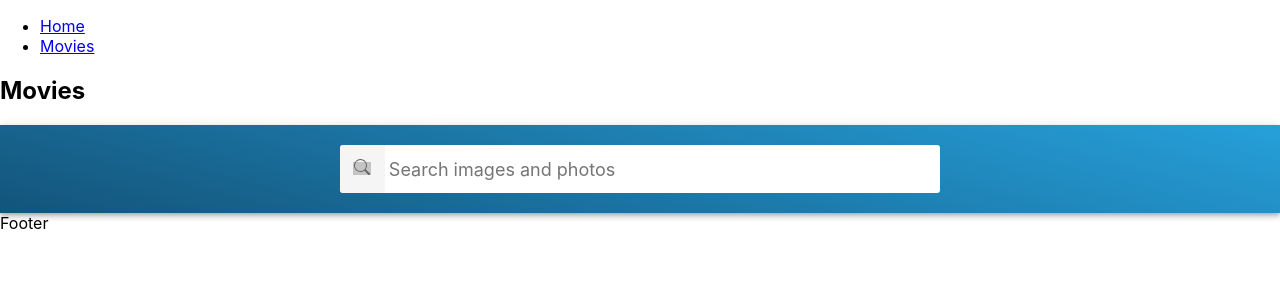
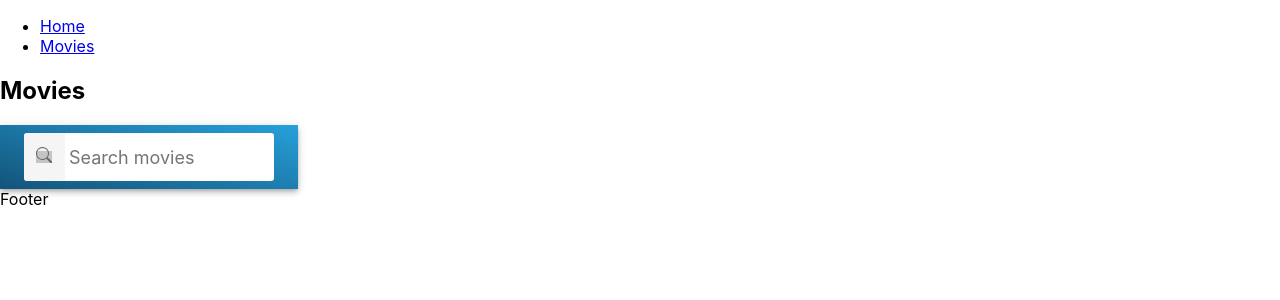
Before and after one commit to InnaPokydko/goit-react-hw-05-movies, a React (Create React App) app: page /movies in a window 1280 px wide. Shown: the top 300 px of the page. Built offline with nearby package versions, Linux system fonts and the light colour scheme; no server answers; grey boxes are pictures that could not be loaded.

Commit message:
page Movies

```diff
--- a/package.json
+++ b/package.json
@@ -10,6 +10,7 @@
     "@testing-library/react": "^12.1.4",
     "@testing-library/user-event": "^13.5.0",
     "axios": "^1.4.0",
+    "formik": "^2.2.9",
     "react": "^18.1.0",
     "react-dom": "^18.1.0",
     "react-icons": "^4.8.0",
--- a/src/components/MovieList/MovieList.jsx
+++ b/src/components/MovieList/MovieList.jsx
@@ -1,16 +1,19 @@
 import { Link } from "react-router-dom";
-import { Container, MovieWrapper } from "./MovieList.styled";
+import { Container } from "./MovieList.styled";
 
- const MovieList = ({ movies }) => {
+const MovieList = ({ movies }) => {
   return (
     <Container>
-      {movies.map((movie) => (
-        <MovieWrapper key={movie.id}>
-          <Link to={`${movies.id}`}>
-
-          </Link>
-        </MovieWrapper>
-      ))}
+       <ul>
+          {movies && movies.map(({ id, title, poster_path }) => (
+            <li key={id}>
+              <Link to={`/movies/${id}`}>
+              <h2>{title}</h2>
+              <img src={`https://image.tmdb.org/t/p/w500/${poster_path}`} alt={title} />
+              </Link>
+            </li>
+          ))}
+        </ul>
     </Container>
   );
 };
--- a/src/components/Searchbar/Searchbar.jsx
+++ b/src/components/Searchbar/Searchbar.jsx
@@ -3,7 +3,7 @@ import { Formik } from 'formik';
 import { BsSearch } from 'react-icons/bs';
 import {
   SearchbarBox,
-  FormSearch,
+   FormSearch,
   FormInput,
   SearchBtn,
   SearchBtnLabel,
@@ -35,7 +35,7 @@ const Searchbar = ({ onSubmit }) => {
             type="text"
             autoComplete="off"
             autoFocus
-            placeholder="Search images and photos"
+            placeholder="Search movies"
           />
         </FormSearch>
       </Formik>
--- a/src/components/Searchbar/Searchbar.styled.jsx
+++ b/src/components/Searchbar/Searchbar.styled.jsx
@@ -2,14 +2,16 @@ import styled from '@emotion/styled';
 import { Form, Field } from 'formik';
 
 export const SearchbarBox = styled.div`
-  top: 0;
-  left: 0;
-  position: sticky;
-  z-index: 1100;
+width: 250px;
+height: 40px;
+  // top: 0;
+  // left: 0;
+  // position: sticky;
+  // z-index: 1100;
   display: flex;
   justify-content: center;
   align-items: center;
-  min-height: 64px;
+
   padding-right: 24px;
   padding-left: 24px;
   padding-top: 12px;
--- a/src/pages/Movies.jsx
+++ b/src/pages/Movies.jsx
@@ -4,38 +4,37 @@ import axios from 'axios';
 import Searchbar from 'components/Searchbar/Searchbar';
 import MovieList from 'components/MovieList/MovieList';
 
-const API_KEY='7c36d10ef8eae7f493da1fadc9c612a4';
+const API_KEY = '7c36d10ef8eae7f493da1fadc9c612a4';
 
 const Movies = () => {
   const [movies, setMovies] = useState(null);
-  const [searchQuery, setSearchQuery] = useState('');
+  const [query, setQuery] = useState('');
   const [searchParams, setSearchParams] = useSearchParams({ query: '' });
   const location = useLocation();
 
   useEffect(() => {
-    const params = new URLSearchParams(location.search);
-    const query = params.get('query');
-    if (query) {
-      setSearchQuery(query);
+    const searchQuery = searchParams.get('query');
+    if (searchQuery) {
+      setQuery(searchQuery);
     }
-  }, [location.search]);
+  }, [location.search, searchParams]);
 
   const handleSearch = async (query) => {
-    setSearchQuery(query);
+    setQuery(query);
     setSearchParams({ query });
   };
 
   useEffect(() => {
     const fetchMovies = async () => {
       try {
-        const response = await axios.get(`https://api.themoviedb.org/3/search/movie?query=${searchQuery}&api_key=${API_KEY}`);
+        const response = await axios.get(`https://api.themoviedb.org/3/search/movie?query=${query}&api_key=${API_KEY}&language=en-US&page=1&include_adult=false`);
         setMovies(response.data.results);
       } catch (error) {
         console.error(error);
       }
     };
     fetchMovies();
-  }, [searchQuery]);
+  }, [query]);
 
   return (
     <main>
@@ -47,3 +46,43 @@ const Movies = () => {
 };
 
 export default Movies;
+
+
+
+
+
+// import { useState, useEffect } from 'react';
+// import { useSearchParams, useLocation } from 'react-router-dom';
+// import axios from 'axios';
+// import Searchbar from 'components/Searchbar/Searchbar';
+// import MovieList from 'components/MovieList/MovieList';
+
+// const API_KEY = '7c36d10ef8eae7f493da1fadc9c612a4';
+
+// const Movies = () => {
+//   const [movies, setMovies] = useState(null);
+//   const [searchParams, setSearchParams] = useSearchParams({ query: '' });
+//   const location = useLocation();
+
+//   useEffect(() => {
+//     const searchQuery = searchParams.get('query');
+//     if (searchQuery) {
+//       setQuery(searchQuery);
+//     }
+//   }, [location.search, searchParams]);
+
+//   const handleSearch = async (query) => {
+//     setSearchParams({ query });
+//   };
+
+//   useEffect(() => {
+//     const fetchMovies = async () => {
+//       try {
+//         const response = await axios.get(`https://api.themoviedb.org/3/search/movie?query=${searchParams.get('query')}&api_key=${API_KEY}&language=en-US&page=1&include_adult=false`);
+//         setMovies(response.data.results);
+//       } catch (error) {
+//         console.error(error);
+//       }
+//     };
+//     fetchMovies();
+//   }, [searchParams]);
```
Also changed, not shown: 1 other file (tests, documents, lock files or other folders).
